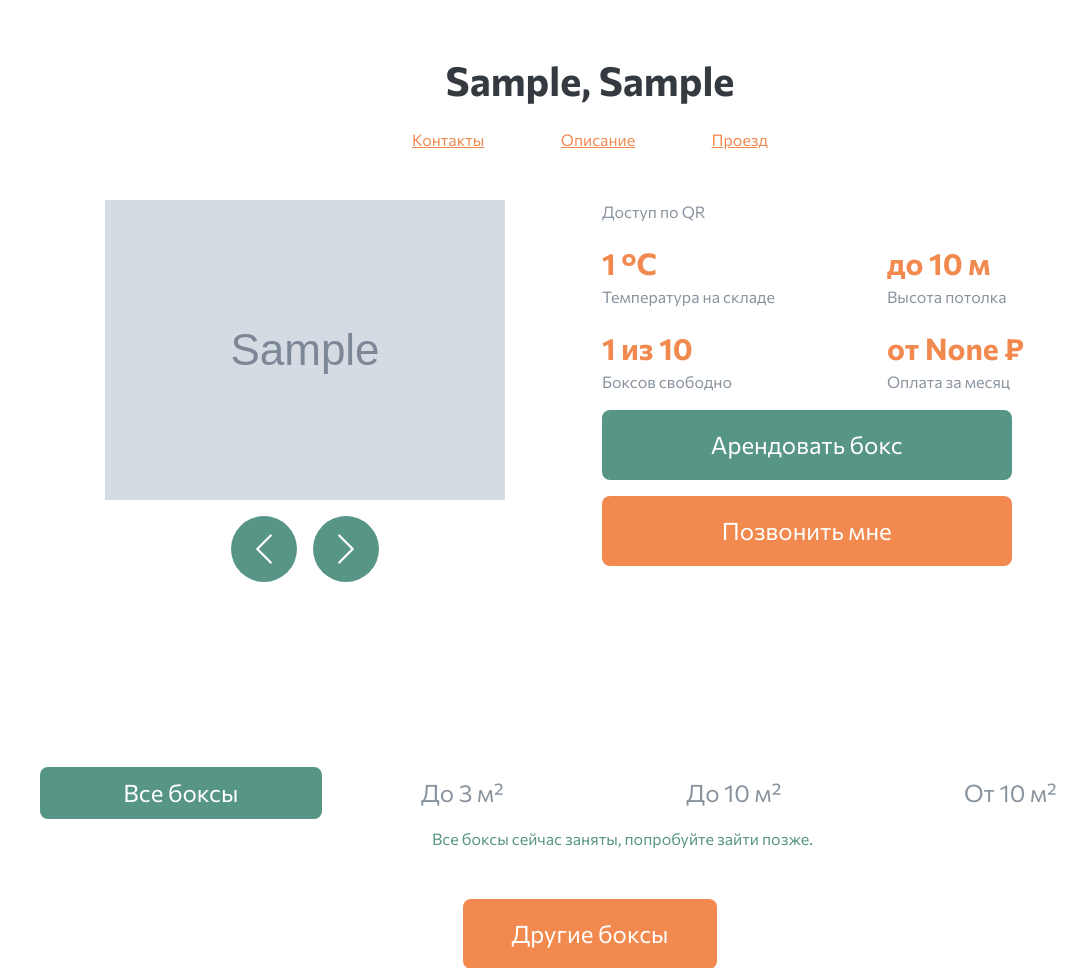
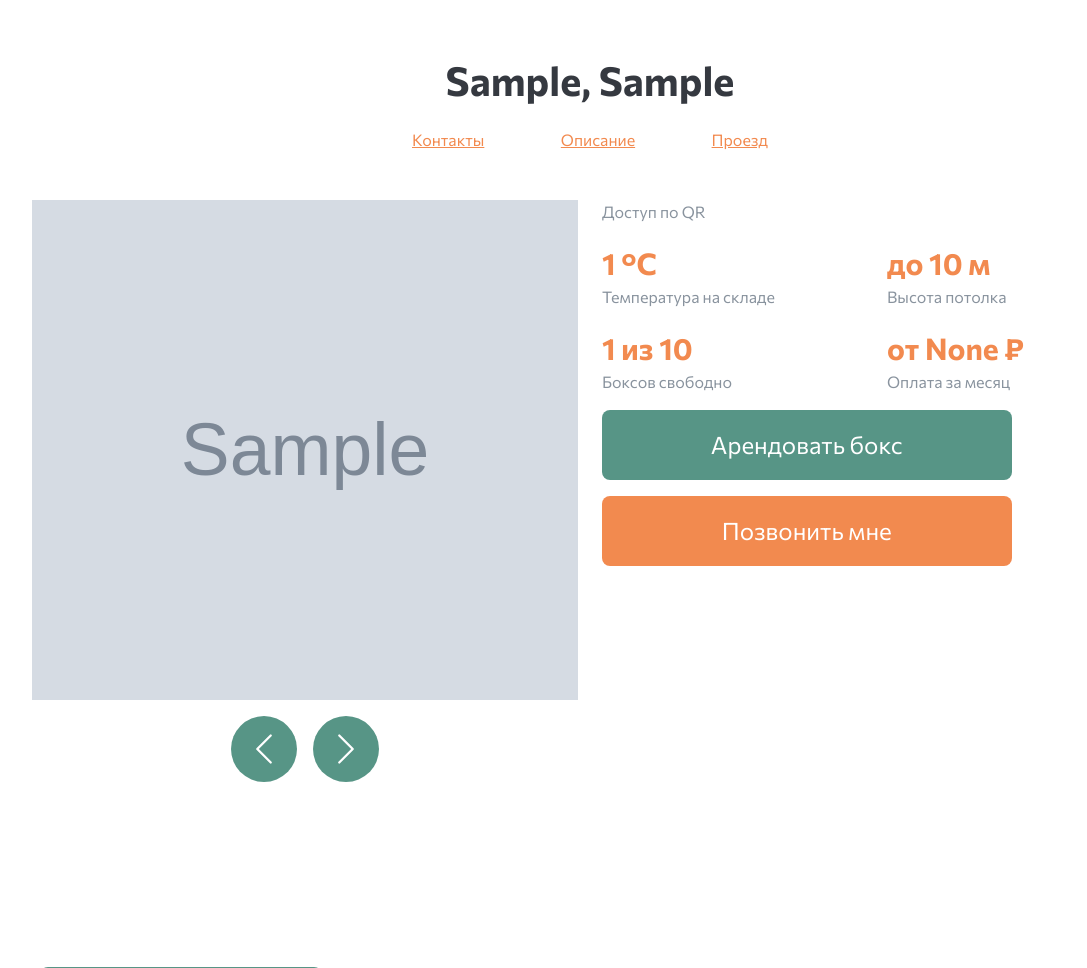
Before and after one commit to VASILIYKAS/SelfStorage-dvm, a Django app: page /boxes/ in a window 1280 px wide. Shown: the part 1262-2230 px from the top of the page, without its empty margins (50-1137 px from the left). Run offline with Django 5.2, Linux system fonts and the light colour scheme; tables that the repository leaves empty hold one stand-in row (values such as "Sample post"); grey boxes marked "Sample" are stand-in pictures.

Commit message:
фикс размера изображений

```diff
--- a/templates/boxes.html
+++ b/templates/boxes.html
@@ -27,8 +27,8 @@
 			{% for storage in storages %}
 				<li class="nav-item flex-grow-1 mx-1" role="presentation">
 					<a href="#BOX" class="row text-decoration-none py-3 px-4 mt-5 SelfStorage__boxlink" id="pills-{{ storage.id }}-tab" data-bs-toggle="pill" data-bs-target="#pills-{{ storage.id }}" role="tab" aria-controls="pills-{{ storage.id }}" aria-selected="{% if forloop.first %}true{% else %}false{% endif %}">
-						<div style="width: 150x; height: 150px;" class="col-12 col-lg-3 d-flex justify-content-center">
-							<img src="{% if storage.image %}{{ storage.image.url }}{% else %}{% static 'img/image11.jpg' %}{% endif %}" alt="" class="mb-3 mb-lg-0">
+						<div class="col-12 col-lg-3 d-flex justify-content-center">
+							<img style="width: 150x; height: 150px;" src="{% if storage.image %}{{ storage.image.url }}{% else %}{% static 'img/image11.jpg' %}{% endif %}" alt="" class="mb-3 mb-lg-0">
 						</div>
 						<div id="choice_boxes" class="col-12 col-md-4 col-lg-3 d-flex flex-column justify-content-center">
 							<h4 class="text-center">{{ storage.location }}</h4>
@@ -79,14 +79,14 @@
 								<div class="carousel-item active">
 									<div class="d-flex flex-column align-items-center">
 										{% if storage.image %}
-										    <img src="{{ storage.image.url }}" alt="">
+										    <img style="width: 150x; height: 500px;" src="{{ storage.image.url }}" alt="">
 										{% else %}
 										    <img src="{% static 'img/image151.png' %}" alt="">
 										{% endif %}
 									</div>
 								</div>
 								<div class="carousel-item">
-									<div class="d-flex flex-column align-items-center">
+									<div class="d-flex flex-column align-items-center" style="width: 150x; height: 500px;">
 										{% if storage.image %}
 										    <img src="{{ storage.image.url }}" alt="">
 										{% else %}
```
